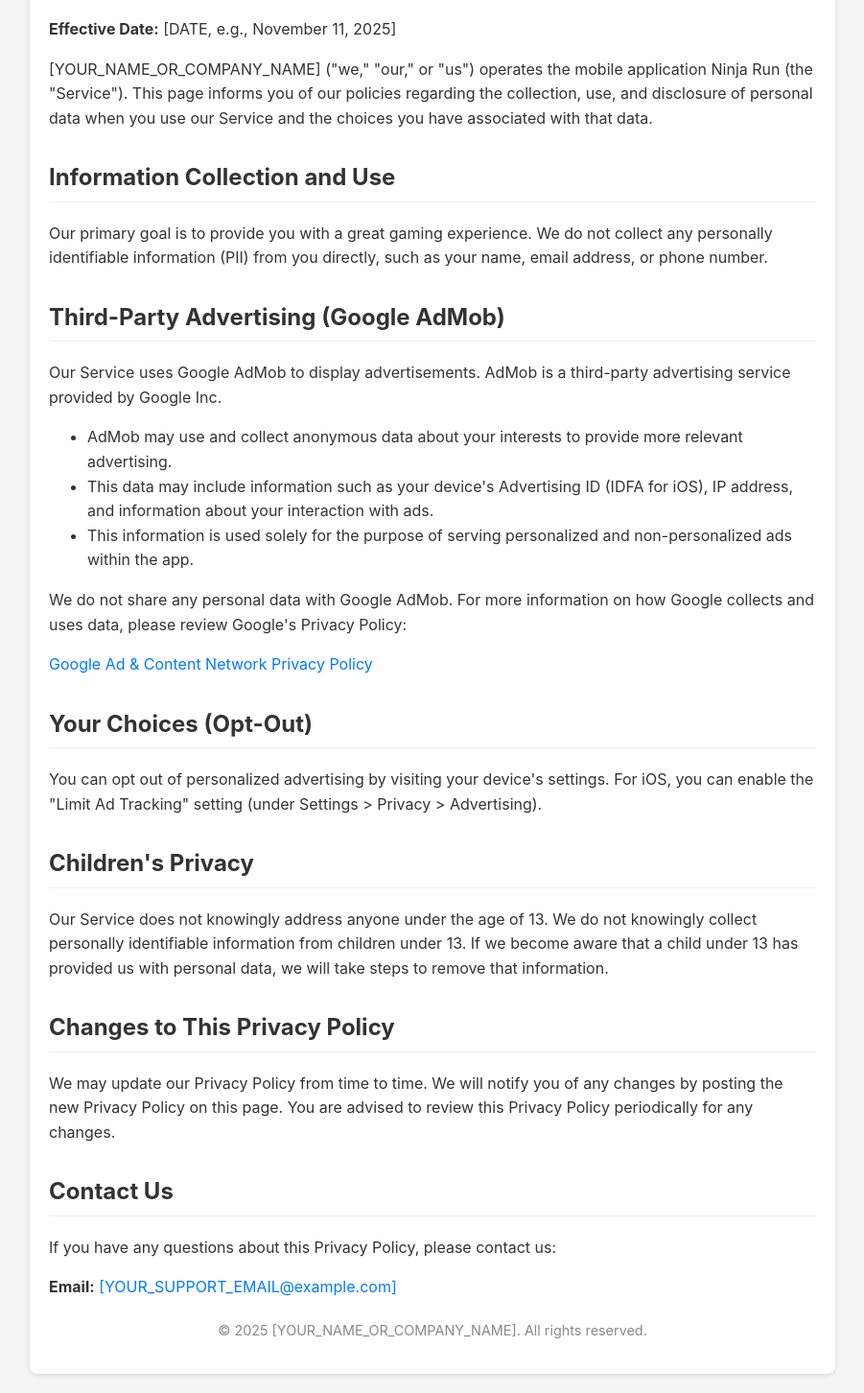
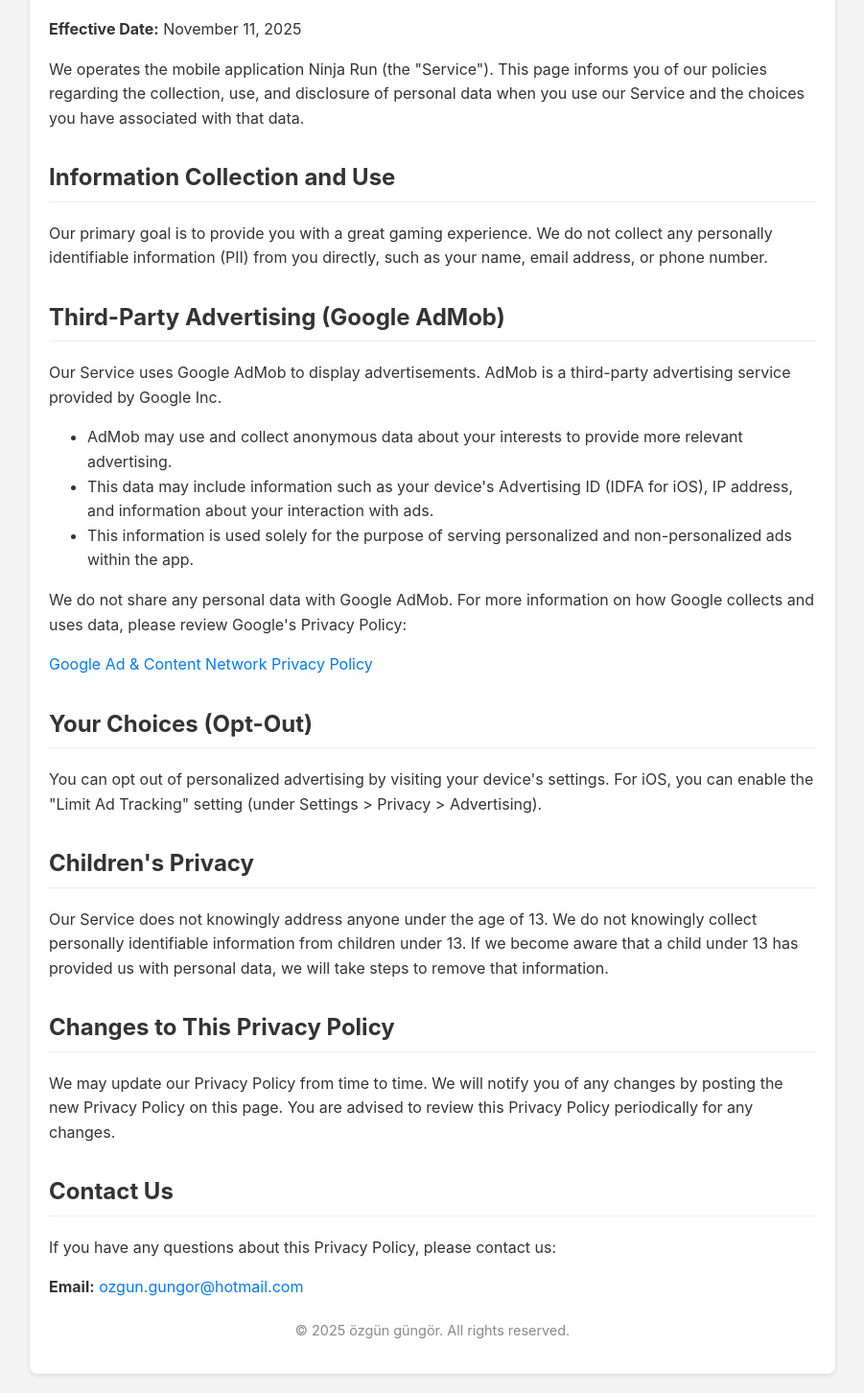
Before and after one commit to ozgungungor/ninjarun, a plain HTML site: page privacy.html in a window 1280 px wide. Shown: the part 128-1580 px from the top of the page at 96% size, without its empty margins (189-1090 px from the left). Drawn offline with Linux system fonts and the light colour scheme.

Commit message:
Update privacy policy details and contact information

```diff
--- a/privacy.html
+++ b/privacy.html
@@ -50,9 +50,9 @@
 <body>
     <div class="container">
         <h1>Privacy Policy for Ninja Run</h1>
-        <p><strong>Effective Date:</strong> [DATE, e.g., November 11, 2025]</p>
+        <p><strong>Effective Date:</strong> November 11, 2025</p>
 
-        <p>[YOUR_NAME_OR_COMPANY_NAME] ("we," "our," or "us") operates the mobile application Ninja Run (the "Service"). This page informs you of our policies regarding the collection, use, and disclosure of personal data when you use our Service and the choices you have associated with that data.</p>
+        <p>We operates the mobile application Ninja Run (the "Service"). This page informs you of our policies regarding the collection, use, and disclosure of personal data when you use our Service and the choices you have associated with that data.</p>
 
         <h2>Information Collection and Use</h2>
         <p>Our primary goal is to provide you with a great gaming experience. We do not collect any personally identifiable information (PII) from you directly, such as your name, email address, or phone number.</p>
@@ -82,11 +82,11 @@
         <p>If you have any questions about this Privacy Policy, please contact us:</p>
         <p>
             <strong>Email:</strong>
-            <a href="mailto:[YOUR_SUPPORT_EMAIL@example.com]">[YOUR_SUPPORT_EMAIL@example.com]</a>
+            <a href="mailto:ozgun.gungor@hotmail.com">ozgun.gungor@hotmail.com</a>
         </p>
 
         <footer>
-            <p>&copy; 2025 [YOUR_NAME_OR_COMPANY_NAME]. All rights reserved.</p>
+            <p>&copy; 2025 özgün güngör. All rights reserved.</p>
         </footer>
     </div>
 </body>
```
